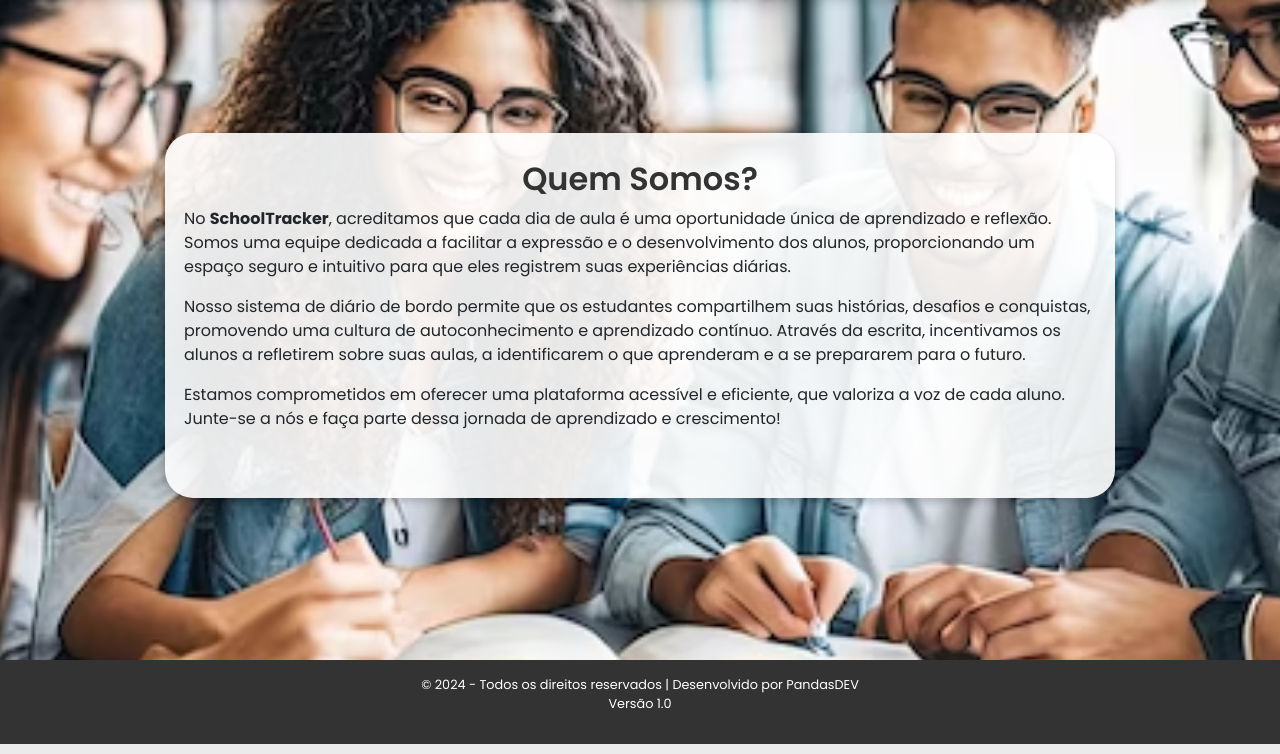
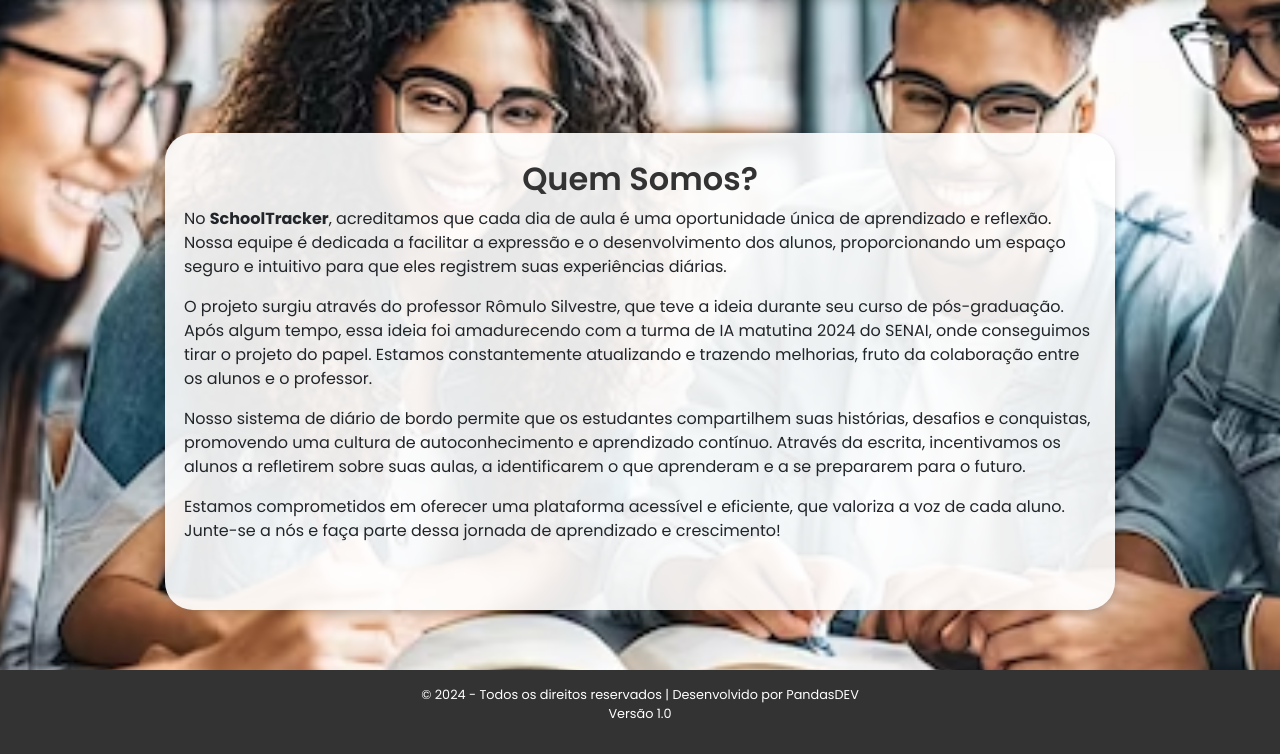
Before and after one commit to andrerodriguesfeitosa/schooltracker, a Flask app: page /quemsomos in a window 1280 px wide. Shown: the part 56-810 px from the top of the page. Run offline with Flask 3, Linux system fonts and the light colour scheme; parts of the project's set-up code (start-up, migrations or seed data) failed here and were passed over; some libraries are stand-ins or nearby versions.

Commit message:
Quem Somos

```diff
--- a/templates/quemsomos.html
+++ b/templates/quemsomos.html
@@ -8,10 +8,18 @@
     <div class="row justify-content-center align-items-center" style="margin-top:12%; margin-bottom: 60px;">
         <div class="col-md-10 caixa-quem">
             <h2 class="text-center">Quem Somos?</h2>
-            <p>No <strong>SchoolTracker</strong>, acreditamos que cada dia de aula é uma oportunidade única de aprendizado e reflexão. Somos uma equipe dedicada a facilitar a expressão e o desenvolvimento dos alunos, proporcionando um espaço seguro e intuitivo para que eles registrem suas experiências diárias.</p>
-            <p>Nosso sistema de diário de bordo permite que os estudantes compartilhem suas histórias, desafios e conquistas, promovendo uma cultura de autoconhecimento e aprendizado contínuo. Através da escrita, incentivamos os alunos a refletirem sobre suas aulas, a identificarem o que aprenderam e a se prepararem para o futuro.</p>
-            <p>Estamos comprometidos em oferecer uma plataforma acessível e eficiente, que valoriza a voz de cada aluno. Junte-se a nós e faça parte dessa jornada de aprendizado e crescimento!</p>
-            <br>
+            <p>No <strong>SchoolTracker</strong>, acreditamos que cada dia de aula é uma oportunidade única de aprendizado e
+                reflexão. Nossa equipe é dedicada a facilitar a expressão e o desenvolvimento dos alunos, proporcionando um espaço
+                seguro e intuitivo para que eles registrem suas experiências diárias.</p>
+            <p>O projeto surgiu através do professor Rômulo Silvestre, que teve a ideia durante seu curso de pós-graduação. Após
+                algum tempo, essa ideia foi amadurecendo com a turma de IA matutina 2024 do SENAI, onde conseguimos
+                tirar o projeto do papel. Estamos constantemente atualizando e trazendo melhorias, fruto da colaboração entre os
+                alunos e o professor.</p>
+            <p>Nosso sistema de diário de bordo permite que os estudantes compartilhem suas histórias, desafios e conquistas,
+                promovendo uma cultura de autoconhecimento e aprendizado contínuo. Através da escrita, incentivamos os alunos a
+                refletirem sobre suas aulas, a identificarem o que aprenderam e a se prepararem para o futuro.</p>
+            <p>Estamos comprometidos em oferecer uma plataforma acessível e eficiente, que valoriza a voz de cada aluno. Junte-se a
+                nós e faça parte dessa jornada de aprendizado e crescimento!</p> <br>
         </div>
     </div>
 </div>
```
